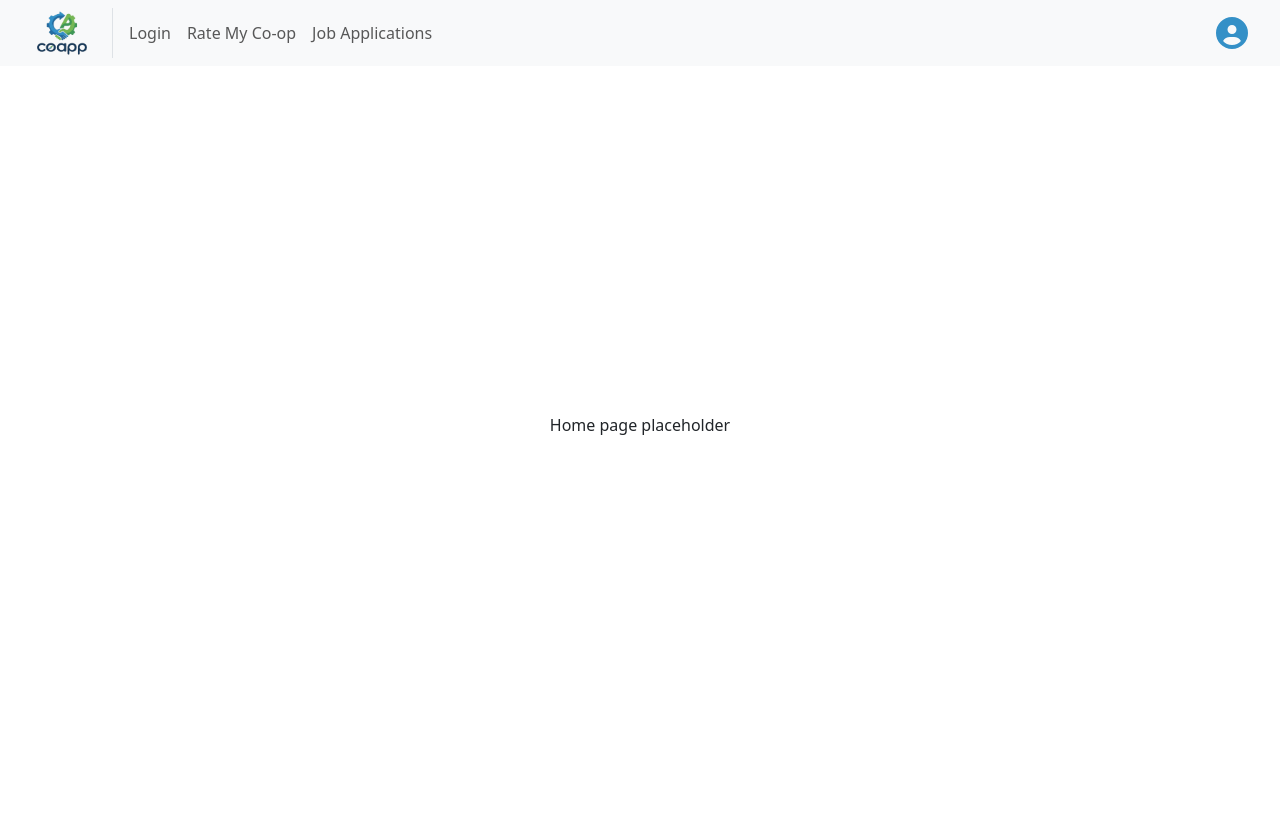
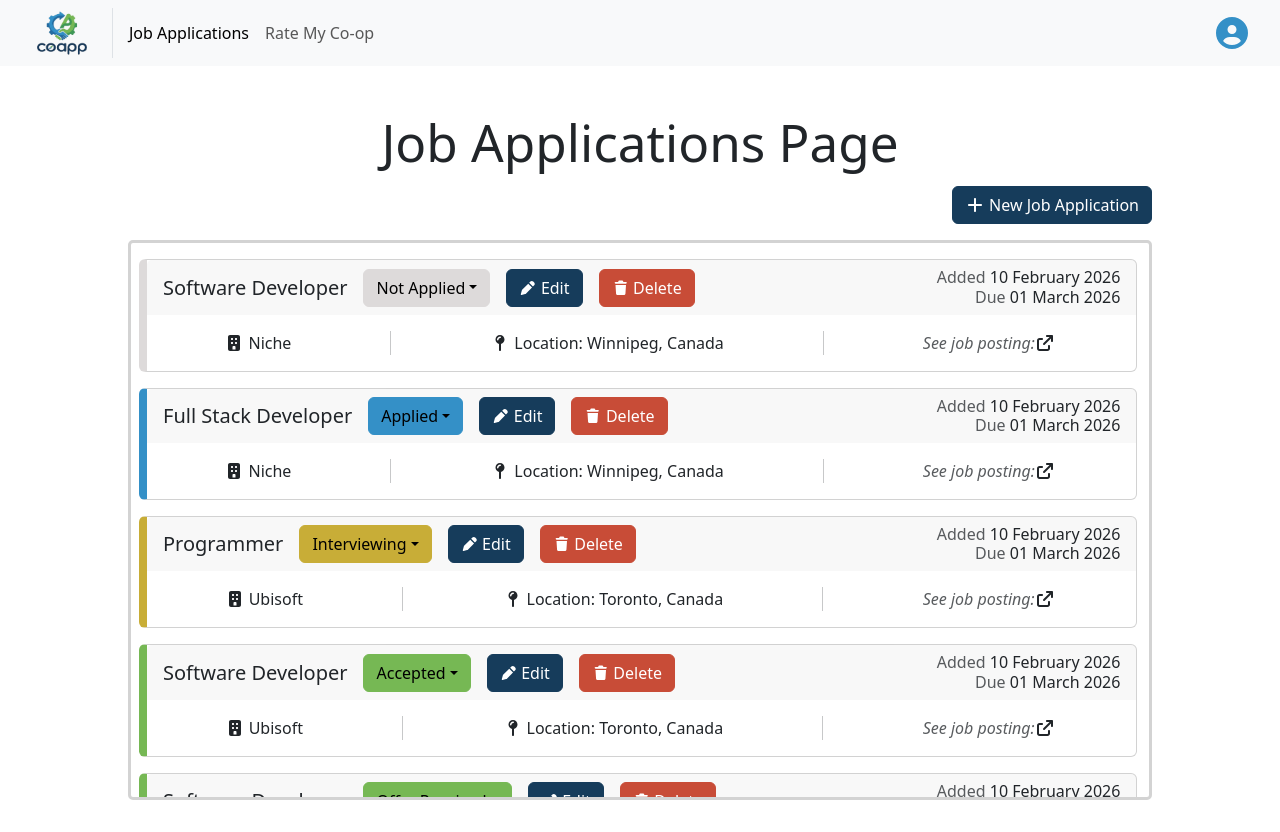
Before and after one commit to Co-App-Team/frontend, a React (Vite) app: page / in a window 1280 px wide. Before the commit the page ends 800 px from the top, so only its background shows below. Built offline with nearby package versions, Linux system fonts and the light colour scheme; no server answers; sample sign-in values are in the browser's storage.

Commit message:
Changed home page to job applications page (#113)
* Changed home page to job applications page

* removed home page .jsx file

```diff
--- a/src/App.jsx
+++ b/src/App.jsx
@@ -1,7 +1,6 @@
 import { Route, Routes } from 'react-router-dom';
 import './App.css';
 import { useAuthContext } from './contexts/AuthContext.js';
-import HomePage from './pages/HomePage.jsx';
 import NotFoundPage from './pages/NotFoundPage.jsx';
 import ProtectedRoute from './components/ProtectedRoute.jsx';
 import LoginPage from './pages/LoginPage.jsx';
@@ -63,7 +62,7 @@ function App() {
           <Route element={<GlobalNavbar />}>
             <Route
               path="/"
-              element={<HomePage />}
+              element={<JobApplicationsPage />}
             />
             <Route
               element={<AccountPage />}
@@ -73,10 +72,6 @@ function App() {
               path="rate-my-co-op"
               element={<RateMyCoop />}
             />
-            <Route
-              path="/job-applications"
-              element={<JobApplicationsPage />}
-            />
           </Route>
         </Route>
       </Routes>
--- a/src/components/common/GlobalNavbar.jsx
+++ b/src/components/common/GlobalNavbar.jsx
@@ -61,18 +61,13 @@ const GlobalNavbar = () => {
             <Nav className="me-auto">
               <Nav.Link
                 as={NavLink}
-                to="/login">
-                Login
+                to="/">
+                Job Applications
               </Nav.Link>
               <Nav.Link
                 as={NavLink}
                 to="/rate-my-co-op">
                 Rate My Co-op
-              </Nav.Link>
-              <Nav.Link
-                as={NavLink}
-                to="/job-applications">
-                Job Applications
               </Nav.Link>
             </Nav>
 
--- a/src/pages/HomePage.jsx
+++ /dev/null
@@ -1,5 +0,0 @@
-const HomePage = () => {
-  return <p>Home page placeholder</p>;
-};
-
-export default HomePage;
```
